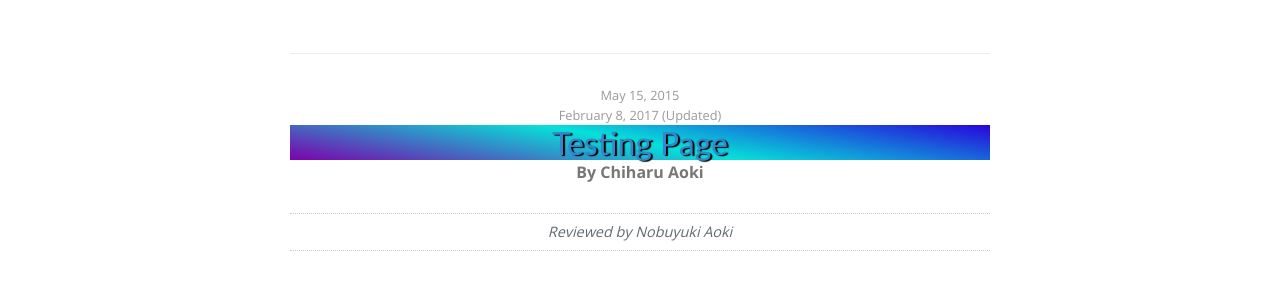
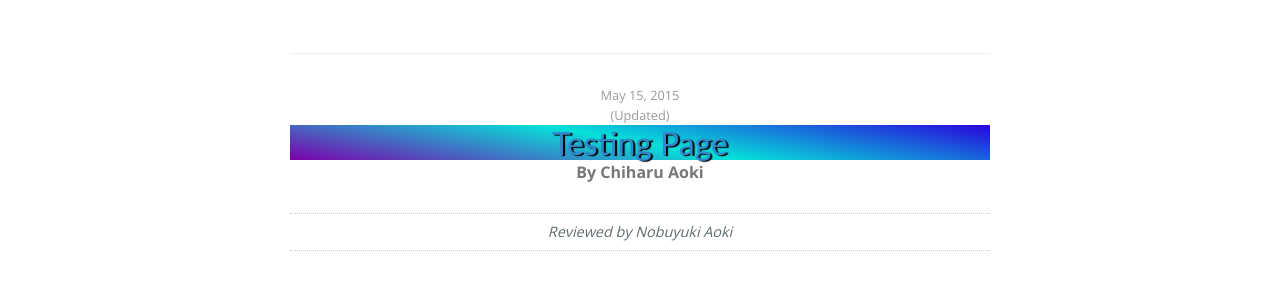
Before and after one commit to AokiCE/testglicpage, a Jekyll site: the page built from testing/testing.md, in a window 1280 px wide. Shown: the part 162-462 px from the top of the page. Built offline with Jekyll 4.4.1, drawn with Linux system fonts in a browser that asks for light colours; nearby versions of some CDN libraries.

Commit message:
Update testing.md

```diff
--- a/testing/testing.md
+++ b/testing/testing.md
@@ -6,7 +6,6 @@ date: 2015-05-15
 reviewers:
 - Nobuyuki Aoki
 layout: paging
-last_modified_at: 2017-02-08
 ---
 
 View All Glycans
```
